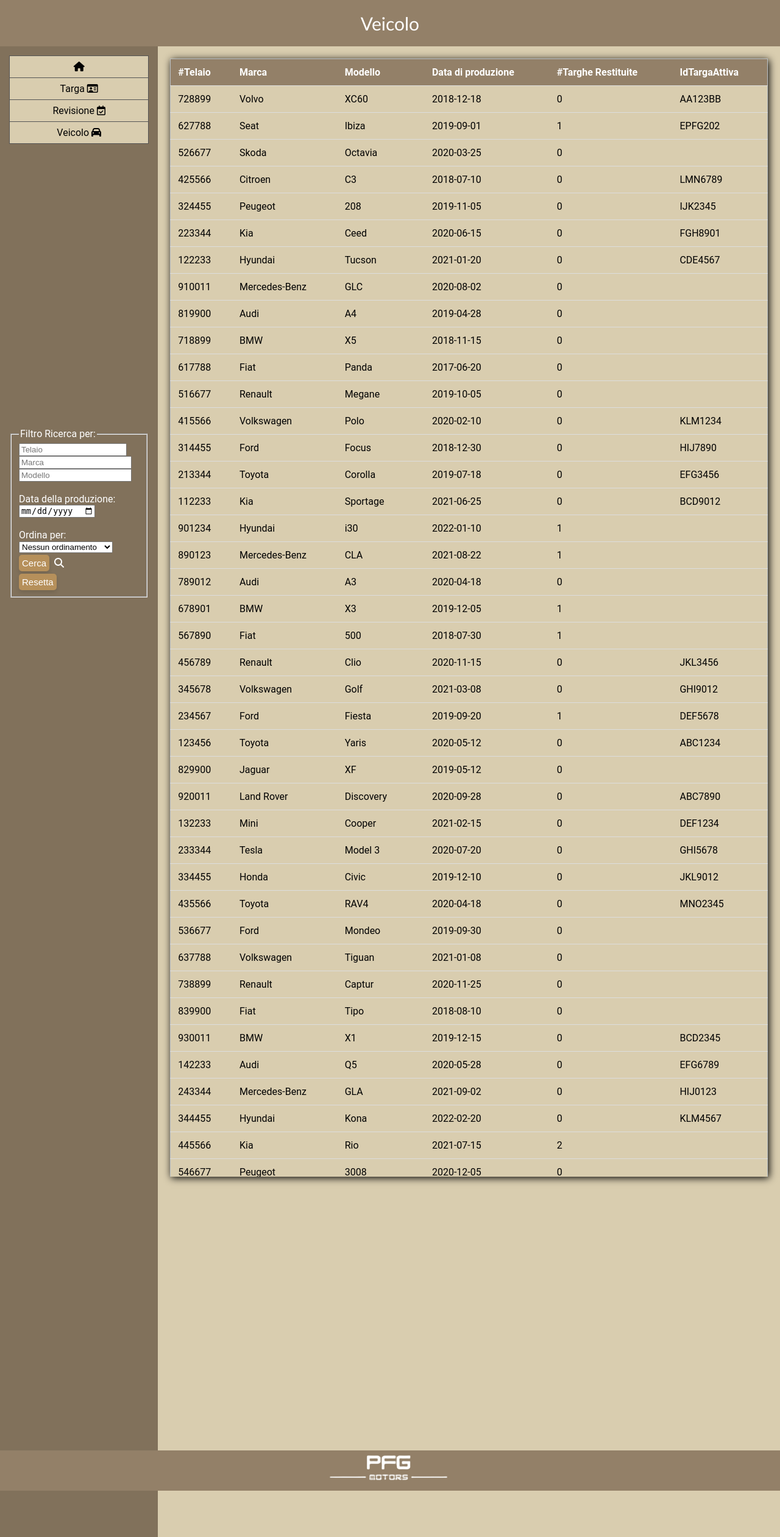
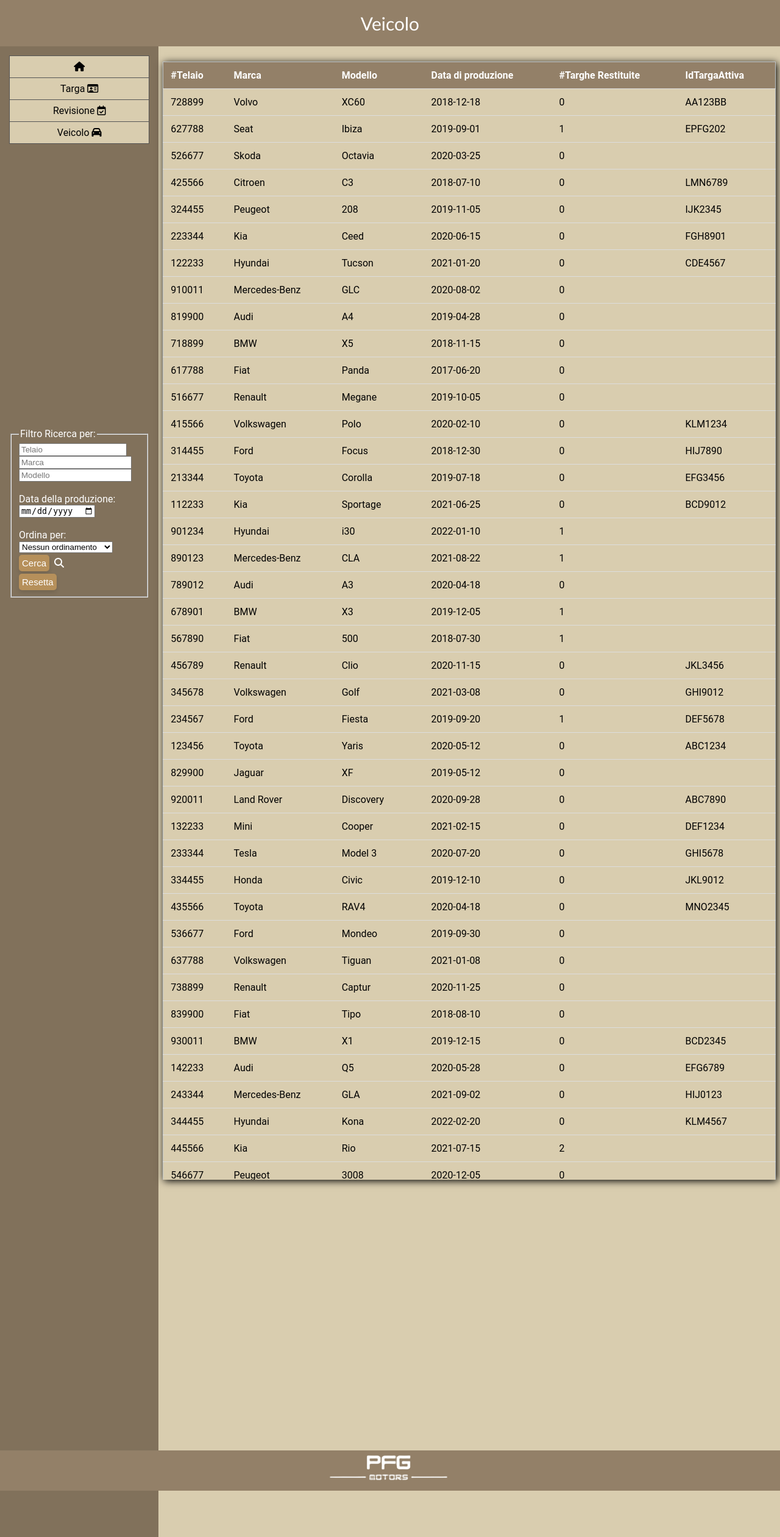
Before and after one commit to GabrieleMasinari27/ProgettoPW24_PFG, a Django app: page /veicolo/ in a window 1280 px wide. Shown: the whole page at 61% size. Run offline with Django 5.2, Linux system fonts and the light colour scheme; data comes from the database, SQL or seed files in the repository; some libraries are stand-ins or nearby versions.

Commit message:
piccole modifiche di padding

```diff
--- a/Project_2/Progetto_Django/ProgettoPW24/main/static/css/main_page.css
+++ b/Project_2/Progetto_Django/ProgettoPW24/main/static/css/main_page.css
@@ -331,7 +331,7 @@ p {
   width: 100%;
   background-color: #D9CDAF;
   height: 100%;
-  padding: 20px;
+  padding: 7px;
 
 }
 .table-container {
--- a/Project_2/Progetto_Django/ProgettoPW24/main/templates/Revisione.html
+++ b/Project_2/Progetto_Django/ProgettoPW24/main/templates/Revisione.html
@@ -46,7 +46,7 @@
                 </div>
             </div>
 
-                <div class="risultato col-sm-9 ">
+                <div class="risultato col-sm-9 "style="padding-top:25px">
                 <div class="table-container">
                     <table class="table table-responsive">
                         <tr class="header">
--- a/Project_2/Progetto_Django/ProgettoPW24/main/templates/Veicolo.html
+++ b/Project_2/Progetto_Django/ProgettoPW24/main/templates/Veicolo.html
@@ -45,7 +45,7 @@
                     </form>
                 </div>
             </div>
-            <div class="risultato col-sm-9 p-2" >
+            <div class="risultato col-sm-9 p-2"style="padding-top:25px" >
              <div class="table-container">
                 <table class="table">
                     <tr class="header">
```
